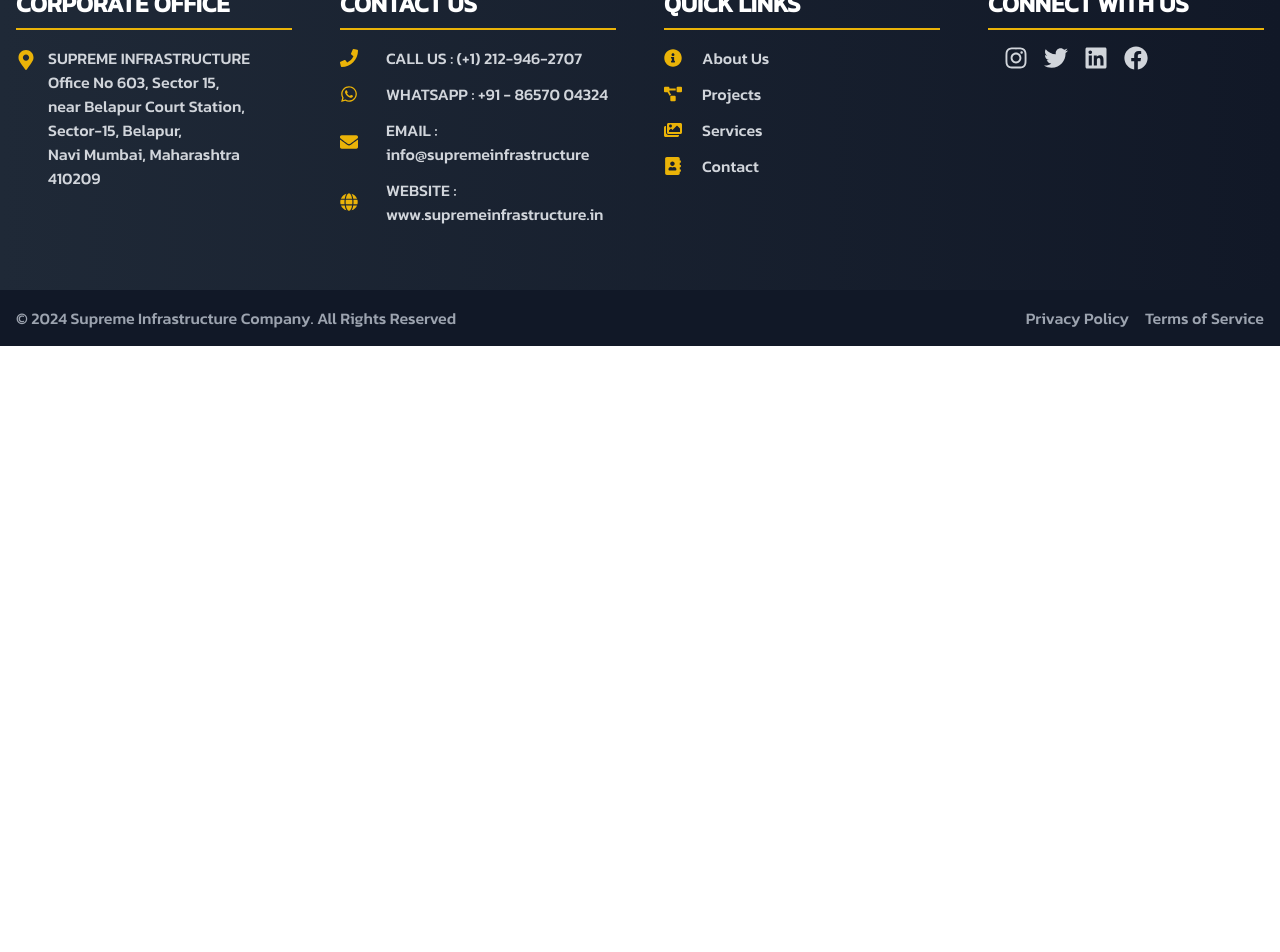
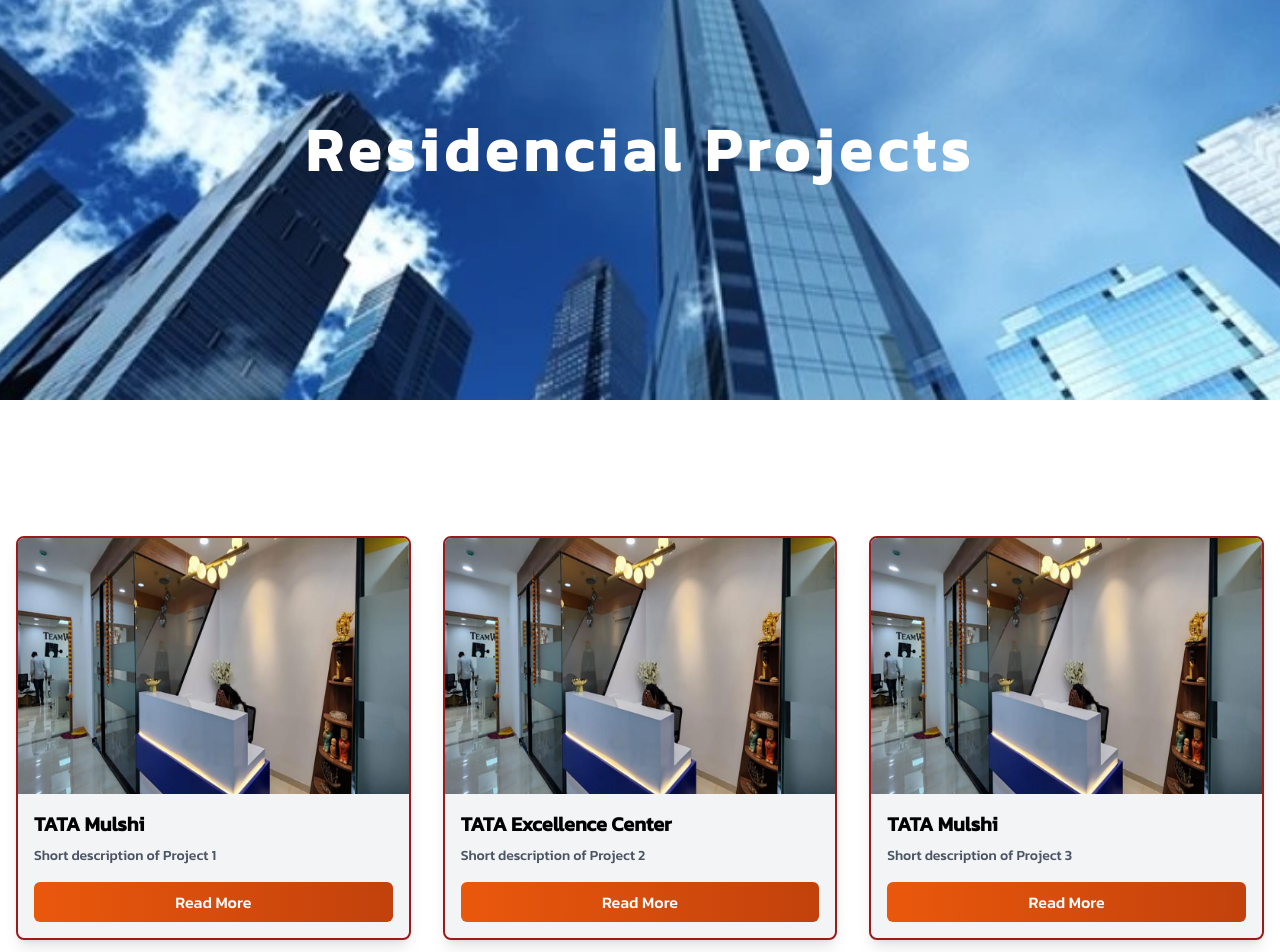
Before and after one commit to AkshayKalamkarr/supremeinfrastructure, a Next.js app: page /project/residencialprojects in a window 1280 px wide. Shown: the part 100-1052 px from the top of the page. Before the commit the page ends 800 px from the top, so only its background shows below. Built offline with nearby package versions, Linux system fonts and the light colour scheme.

Commit message:
new code

```diff
--- /dev/null
+++ b/app/project/residencialprojects/[slug]/page.jsx
@@ -0,0 +1,49 @@
+import IFrameComponent from "@/components/IFrameComponent";
+import { projects, getProjectBySlug } from "../../../../data/commercialprojects";
+import Image from "next/image";
+import Link from "next/link";
+
+
+export async function generateStaticParams() {
+  return projects.map((project) => ({
+    slug: project.slug,
+  }));
+}
+
+export default function ProjectPage({ params }) {
+  const project = getProjectBySlug(params.slug);
+
+  if (!project) {
+    return <div>Project not found</div>;
+  }
+
+  return (
+    <div className="bg-gradient-to-b from-white-100 to-white min-h-screen flex justify-center md:my-32">
+      <div className="w-full max-w-7xl px-4 sm:px-6 lg:px-8">
+        <section className=' py-8'>
+          <div className='flex flex-col lg:flex-row items-start'>
+            <div className='lg:w-1/2 lg:pr-6 text-center'>
+              <h1 className='text-2xl md:text-3xl font-bold mb-4 text-black text-center lg:text-center'>
+                {project.title}
+              </h1>
+              <p className='mb-4 text-sm md:text-base text-black'>
+                {project.fullDescription}
+              </p>
+            </div>
+            <div className='lg:w-1/2 mt-4 lg:mt-0'>
+              <Image
+                src={project.image}
+                alt={project.title}
+                width={600}
+                height={400}
+                className='w-full h-auto object-cover rounded-lg'
+              />
+            </div>
+          </div>
+
+        </section>
+
+      </div>
+    </div>
+  );
+}
--- a/app/project/residencialprojects/page.jsx
+++ b/app/project/residencialprojects/page.jsx
@@ -1,9 +1,84 @@
-import React from 'react'
+'use client'
+import React from 'react';
+import { motion } from 'framer-motion';
+import { titleVariants } from '../../../utils/animation';
+import { projects } from '../../../data/commercialprojects';
+import Link from 'next/link';
+import Image from 'next/image';
 
-const ResidencialProjects = () => {
+{/* <div className="bg-blue-600 p-4">
+<h2 className="text-xl font-semibold text-white text-center">{block.title}</h2>
+</div> */}
+
+const ProjectCard = ({ project }) => (
+  <motion.div
+    initial="hidden"
+    whileInView="visible"
+    viewport={{ once: true, amount: 0.1 }}
+    variants={{
+      visible: { opacity: 1, y: 0, transition: { duration: 0.5 } },
+      hidden: { opacity: 0, y: 50 }
+    }}
+    whileHover={{ scale: 1.03, transition: { duration: 0.2 } }}
+    className="bg-gray-100 rounded-lg overflow-hidden shadow-lg flex flex-col h-full border-2 border-red-800"
+  >
+    <div className="relative h-48 sm:h-56 md:h-64">
+      <Image
+        src={project.image}
+        layout="fill"
+        objectFit="cover"
+        alt={project.title}
+      />
+    </div>
+    <div className="p-4 flex-grow flex flex-col justify-between">
+      <div>
+        <h3 className="text-base sm:text-lg md:text-xl font-semibold mb-2">{project.title}</h3>
+        <p className="text-gray-600 text-xs sm:text-sm mb-4">{project.description}</p>
+      </div>
+      <Link href={`/project/commercialprojects/${project.slug}`}>
+        <span className="mt-auto w-full py-2 px-4 bg-gradient-to-r from-orange-600 to-orange-700 text-white rounded-md hover:from-orange-700 hover:to-orange-900 transition duration-300 text-xs sm:text-sm md:text-base inline-block text-center">
+          Read More
+        </span>
+      </Link>
+    </div>
+  </motion.div>
+);
+
+const ResidencialProject = () => {
   return (
-    <div>ResidencialProjects</div>
-  )
-}
+    <div>
+      <div className="bg-[url('/images/projects/commercialBackgroundWallpaper.jpeg')] bg-center bg-cover h-[200px] sm:h-[300px] md:h-[400px] lg:h-[500px] flex items-center justify-center">
+        <motion.h1
+          initial='offscreen'
+          whileInView={"onscreen"}
+          variants={titleVariants}
+          className='container text-3xl sm:text-4xl md:text-5xl lg:text-6xl font-semibold text-white tracking-widest text-center'
+        >
+          Residencial Projects
+        </motion.h1>
+      </div>
 
-export default ResidencialProjects
+      <div className='container mx-auto px-4'>
+        <div className='py-8 lg:py-16'>
+          <div className='pt-4 pb-2 sm:pt-6 sm:pb-4'>
+            <motion.h1
+              initial='offscreen'
+              whileInView={"onscreen"}
+              variants={titleVariants}
+              className='text-2xl sm:text-3xl md:text-4xl font-bold tracking-wider text-center uppercase'
+            >
+            </motion.h1>
+          </div>
+
+          <div className='grid py-4 sm:py-6 md:py-8 gap-4 sm:gap-6 md:gap-8 md:grid-cols-2 lg:grid-cols-3'>
+            {projects.map((project) => (
+              <ProjectCard key={project.id} project={project} />
+            ))}
+          </div>
+        </div>
+      </div>
+    </div>
+  );
+};
+
+export default ResidencialProject;
```
